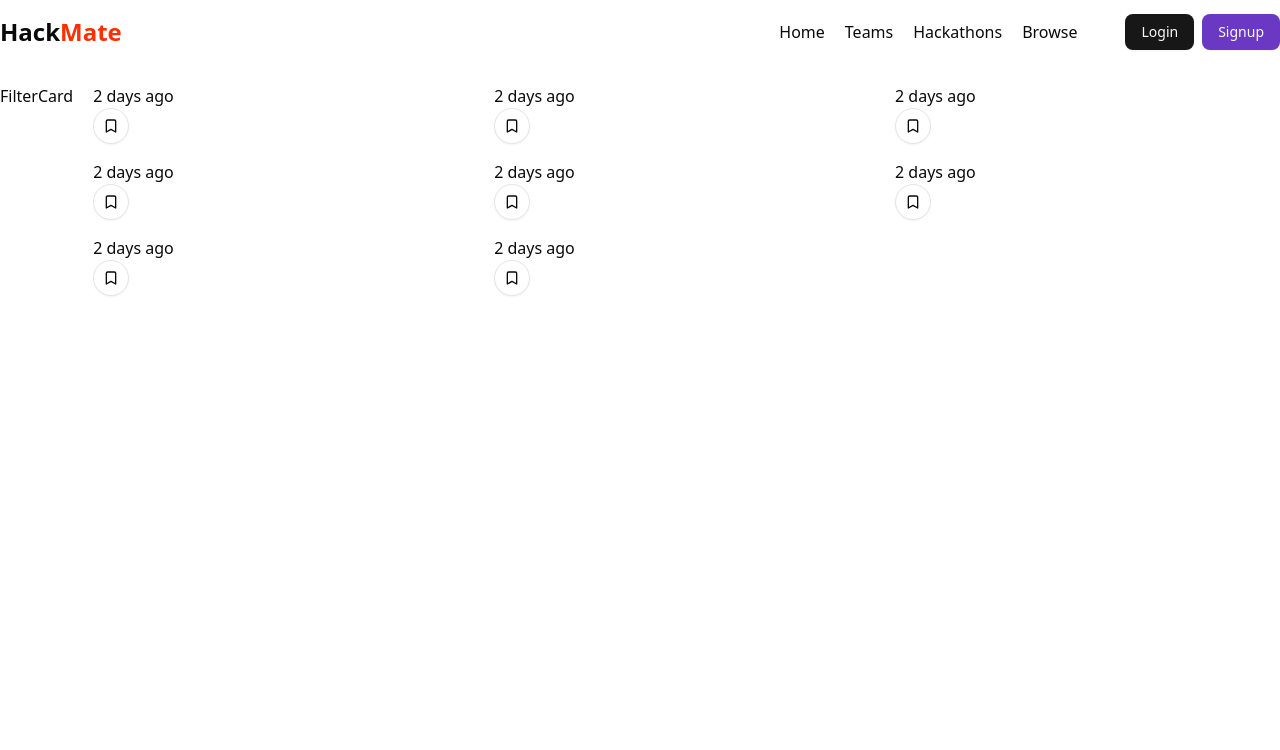
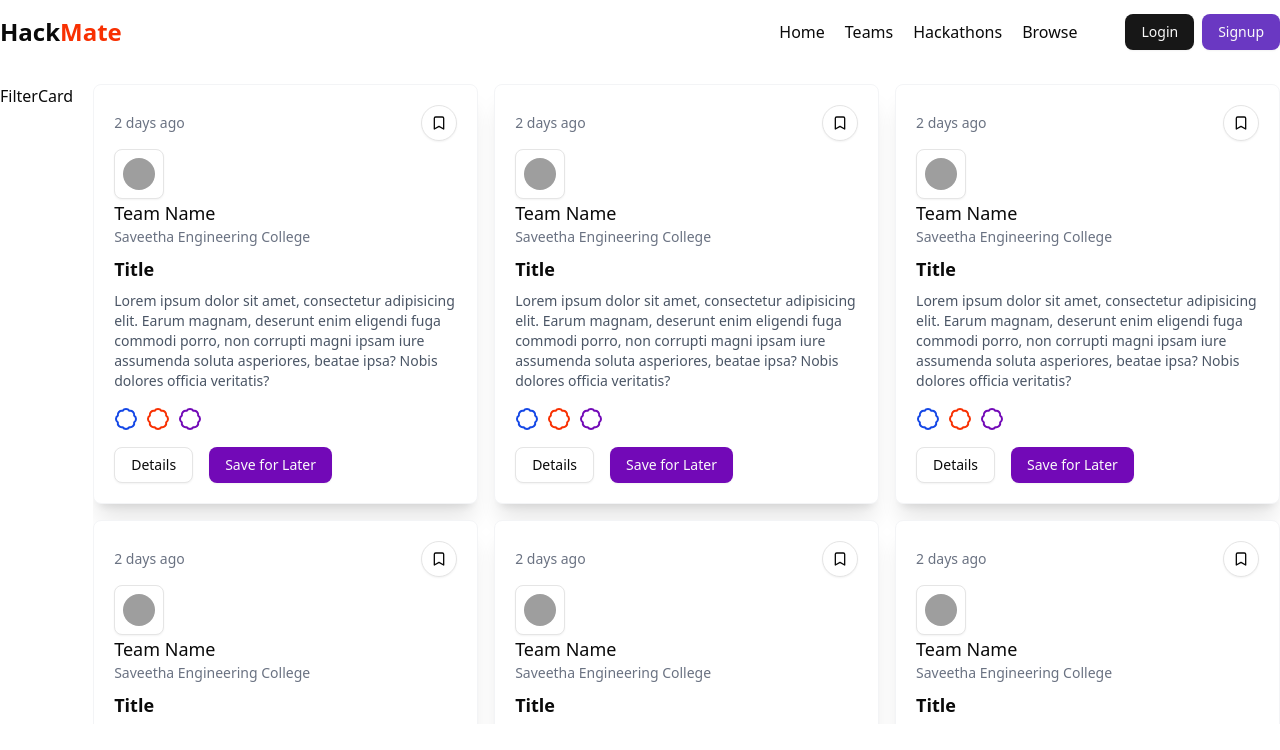
Before and after one commit to sravanipopuri2006/HackMate, a React (Vite) app in the folder frontend/: page /teams in a window 1280 px wide. Shown: the top 750 px of the page. Built offline with nearby package versions, Linux system fonts and the light colour scheme; grey boxes are pictures that could not be loaded.

Commit message:
your message

```diff
--- a/frontend/src/components/FilterCard.jsx
+++ b/frontend/src/components/FilterCard.jsx
@@ -1,7 +1,15 @@
 import React from 'react'
 
+const filterData = [
+  {
+    filterType: "Location",
+    area: {}
+  }
+]
 export const FilterCard = () => {
   return (
     <div>FilterCard</div>
   )
 }
+
+export default FilterCard
--- a/frontend/src/components/Team.jsx
+++ b/frontend/src/components/Team.jsx
@@ -1,12 +1,43 @@
 import React from 'react'
 import { Button } from './ui/button'
-import { Bookmark } from 'lucide-react'
+import { Badge, Bookmark } from 'lucide-react'
+import { Avatar, AvatarImage } from './ui/avatar'
 
 export const Team = () => {
   return (
-    <div>
-        <p>2 days ago</p>
-        <Button variant="outline" className='rounded-full' size="icon"><Bookmark/></Button>
+    <div className='p-5 rounded-md shadow-xl bg-white border border-gray-100'>
+      <div className='flex items-center justify-between'>
+
+
+        <p className='text-sm text-gray-500'>2 days ago</p>
+        <Button variant="outline" className='rounded-full' size="icon"><Bookmark /></Button>
+        </div>
+        <div className='flex-items-center gap-2 my-2'>
+          <Button className='p-6' variant = "outline" size = "icon">
+            <Avatar>
+              <AvatarImage src='https://www.shutterstock.com/image-vector/circle-line-simple-design-logo-600nw-2174926871.jpg'/>
+            </Avatar>
+          </Button>
+        <div>
+          <h1 className='font-medium text-lg'>Team Name</h1>
+          <p className='text-sm text-gray-500'>Saveetha Engineering College</p>
+        </div>
+       </div>
+       <div >
+         <h1 className='font-bold text-lg my-2'>Title</h1>
+         <p className='text-sm text-gray-600'>Lorem ipsum dolor sit amet, consectetur adipisicing elit. Earum magnam, deserunt enim eligendi fuga commodi porro, non corrupti magni ipsam iure assumenda soluta asperiores, beatae ipsa? Nobis dolores officia veritatis?</p>
+       </div>
+       <div className='flex items-center gap-2 mt-4'>
+            <Badge className='text-blue-700 font-bold' variant='ghost'>2 positions</Badge>
+            <Badge className='text-[#F83002] 700 font-bold' variant='ghost'>Smart India Hackathon</Badge>
+            <Badge className='text-[#7209b7] 700 font-bold' variant='ghost'>Intermediate</Badge>
+       </div>
+       <div className='flex items-center gap-4 mt-4'>
+        <Button variant='outline'>Details</Button>
+        <Button className="bg-[#7209b7]">Save for Later</Button>
+       </div>
     </div>
   )
 }
+
+export default Team
--- a/frontend/src/components/Teams.jsx
+++ b/frontend/src/components/Teams.jsx
@@ -2,7 +2,7 @@ import React from 'react'
 import Navbar from './shared/Navbar'
 import { FilterCard } from './FilterCard'
 import { Team } from './Team'
-const TeamsArray = [1, 2, 3, 4, 5, 6, 7, 8]
+const TeamsArray = [1, 2, 3, 4, 5, 6, 7, 8];
 
 export default function Teams() {
   return (
```
